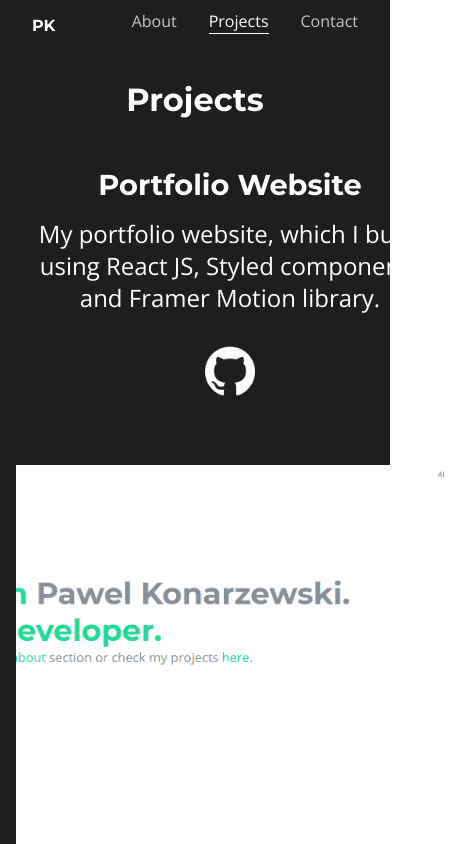
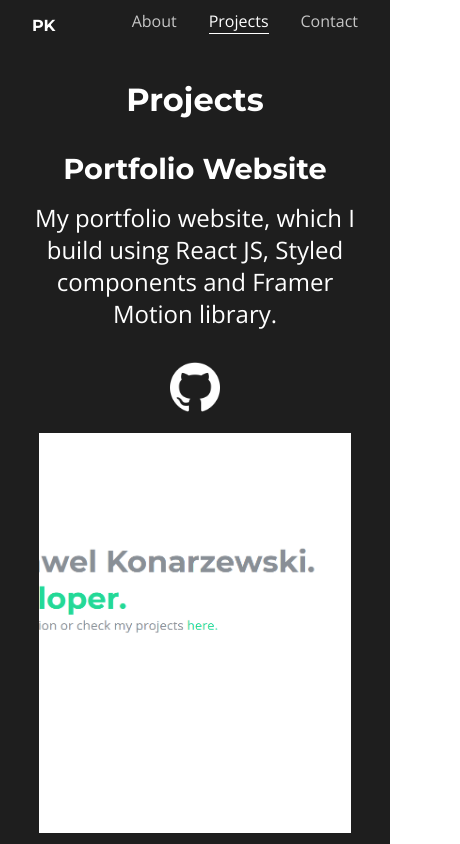
Before and after one commit to KonarzewskiP/portfolioWeb, a React (Create React App) app: page /projects in a window 390 px wide. Shown: the top 844 px of the page, 460 px wide, since content can reach past the window. Built offline with nearby package versions, Linux system fonts and the light colour scheme.

Commit message:
fix responsive layout

```diff
--- a/src/App.js
+++ b/src/App.js
@@ -21,7 +21,8 @@ function App() {
         <div className="App">
 
             <GlobalStyle/>
-            <AnimatePresence exitBeforeEnter>
+            {/*<AnimatePresence exitBeforeEnter>*/}
+            <AnimatePresence >
                 <ScrollToTop/>
             <Switch location={location} key={location.pathname}>
                 <Route path="/" exact>
--- a/src/components/AboutMeSection.js
+++ b/src/components/AboutMeSection.js
@@ -22,6 +22,7 @@ const AboutMeSection = () => {
 };
 
 const StyledAboutMe = styled.div`
+
   text-align: center;
   display: flex;
   justify-content: center;
@@ -42,7 +43,6 @@ const StyledAboutMe = styled.div`
 
   p {
     line-height: 2.5rem;
-    text-align: left;
     font-weight: lighter;
     @media (max-width: 800px) {
       font-size: 1.5rem;
@@ -52,12 +52,12 @@ const StyledAboutMe = styled.div`
 `
 
 const StyledAbout = styled.div`
-  width: 1000px;
+  width:60%;
   @media (max-width: 1100px) {
-    width: 700px;
+    width:70%;
   }
   @media (max-width: 800px) {
-    width: 460px;
+    width: 90%;
   }
 `
 
--- a/src/components/ExperienceSection.js
+++ b/src/components/ExperienceSection.js
@@ -78,9 +78,9 @@ const ExperienceSection = () => {
                         </div>
                     </Icon>
 
+                </Icons>
                 <h3>To see my skills in action, check out my <Link to="/projects"  ><motion.span whileHover={{scale: 1.2,color: "#fff"}}>projects.</motion.span></Link></h3>
-                </Icons>
-                </TechnicalSkills>
+            </TechnicalSkills>
         </StyledExperience>
     );
 };
@@ -111,39 +111,31 @@ const StyledExperience = styled.div`
 `
 
 const TechnicalSkills = styled.div`
+  width: 90%;
+
   a {
     text-decoration: underline;
     color: #000;
+
   }
 `
 const Icons = styled(motion.div)`
   display: flex;
   flex-wrap: wrap;
   justify-content: center;
-  width: 1000px;
-
-  @media (max-width: 1100px) {
-    width: 700px;
-    margin: auto;
-  }
-  @media (max-width: 800px) {
-    width: 500px;
-    margin: auto;
-  }
 
   img {
     height: 100px;
     margin: 7px;
     @media (max-width: 800px) {
-      height: 80px;
+      height: 70px;
     }
   }
 `
 
 const Icon = styled.div`
   justify-content: center;
-  padding: 1rem;
-
+  padding: 0.7rem;
 `
 
 
--- a/src/components/Nav.js
+++ b/src/components/Nav.js
@@ -12,7 +12,7 @@ const Nav = () => {
 
     useEffect(() => {
         if (currentPath === '/contact') {
-            changeColors({background: "#C1C1C1", color: "#6B7176", hover: "#000"})
+            changeColors({background: "#e5e5e5", color: "#6B7176", hover: "#000"})
         } else if (currentPath === '/about') {
             changeColors({background: "#3bf6d4", color: "#6B7176", hover: "#000"})
         } else if (currentPath === '/projects') {
@@ -88,6 +88,7 @@ const Nav = () => {
 };
 
 const StyledNav = styled(motion.nav)`
+  width: 100%;
   height: 5vh;
   display: flex;
   justify-content: space-between;
--- a/src/components/ProjectComponent.js
+++ b/src/components/ProjectComponent.js
@@ -6,52 +6,71 @@ import {motion} from "framer-motion";
 const ProjectComponent = ({project}) => {
     return (
         <StyledProject>
-            <StyledInfo>
-                <Test>
+            <StyledDescription>
                 <h4>{`${project.name}`}</h4>
                 <p>{`${project.description}`}</p>
                 <a href={project.gitHubLink} target="_blank" rel="noreferrer"><img src={gitLogo} alt="GitHub logo"/></a>
-                </Test>
-            </StyledInfo>
-            <StyledInfo>
-                <Test>
-                    <Shadow>
+            </StyledDescription>
+            <StyledImage>
                 <img src={project.image} alt="project"/>
                 <StyledOverlay whileHover={{opacity: 1}}>
                     <h4>TECH USED:</h4>
                     <p>{project.technology.join(", ")}</p>
                 </StyledOverlay>
-                    </Shadow>
-                </Test>
-            </StyledInfo>
+            </StyledImage>
         </StyledProject>
     );
 };
 const StyledProject = styled.div`
   padding: 2rem 0;
+  //width: 90%;
+  display: flex;
+  flex-direction: row;
   text-align: center;
-  @media (min-width: 1100px) {
-    display: flex;
+  align-items: center;
+  justify-content: center;
+
+
+  @media (max-width: 1100px) {
     flex-wrap: wrap;
-    justify-content: center;
-    align-items: center;
+  }
+
+  h4 {
+    font-size: 2.5rem;
+    @media (max-width: 1100px) {
+      font-size: 2.5rem;
+    }
+    @media (max-width: 800px) {
+      font-size: 1.8rem;
+    }
   }
 
   p {
     padding: 1rem 0;
     font-size: 1.7rem;
-
+    width: 70%;
     line-height: 2.5rem;
     @media (max-width: 1100px) {
       font-size: 1.7rem;
+      width: 100%;
     }
     @media (max-width: 800px) {
       font-size: 1.5rem;
       line-height: 2rem;
     }
   }
+
 `
-const StyledInfo = styled.div`
+
+const StyledDescription = styled.div`
+  display: flex;
+  flex-direction: column;
+  width: 50%;
+  align-items: center;
+
+  @media (max-width: 480px) {
+    width: 90%;
+  }
 
   img {;
     margin: 1rem 0;
@@ -60,43 +79,25 @@ const StyledInfo = styled.div`
       height: 50px;
     }
   }
+
+
 `
-
-const Test = styled.div`
-  padding: 1rem;
-  flex: 1;
-  width: 700px;
+const StyledImage = styled.div`
+  //padding: 1rem;
+  width: 50%;
+  position: relative;
   @media (max-width: 1100px) {
-    width: 700px;
-    margin: auto;
+    width: 70%;
   }
   @media (max-width: 800px) {
-    width: 460px;
-    margin: auto;
+    width: 80%;
   }
-
-  h4{
-    font-size: 2.5rem;
-    @media (max-width: 1100px) {
-      font-size: 2.5rem;
-    }
-    @media (max-width: 800px) {
-      font-size: 1.8rem;
-    }
-  }
-`
-const Shadow = styled(motion.div)`
-  position: relative;
 
   img {
     display: block;
     height: 400px;
     width: 100%;
     object-fit: cover;
-  }
-
-  p {
-    text-align: center;
   }
 `
 
--- a/src/data/ProjectsData.js
+++ b/src/data/ProjectsData.js
@@ -36,7 +36,7 @@ const ProjectsData = () => {
             name: "Cryptocurrency Wallet",
             id: uuidv4(),
             description: "Cryptocurrency wallet is a final project of Java software development bootcamp. It fetches " +
-                "exchange rates from external API, consume JSON and enable registered users to buy or sell" +
+                "exchange rates from external API, consume JSON and enable registered users to buy or sell " +
                 "cryptocurrencies.",
             gitHubLink: "https://github.com/ProjektGrupowyJavalon3/Cryptocurrencywallet",
             technology: [
--- a/src/pages/About.js
+++ b/src/pages/About.js
@@ -26,16 +26,15 @@ const About = () => {
 };
 
 const AboutStyled = styled(motion.div)`
-  min-height: 100vh;
-  display: block;
+  //min-height: 100vh;
+  height: 100%;
+  //display: block;
   align-items: center;
   justify-content: space-between;
-  padding: 5rem 0;
+  padding: 3rem 0;
   background: #3bf6d4;
   background-size: cover;
   margin-top: -5vh;
-
-
 `
 
 export default About;
--- a/src/pages/Contact.js
+++ b/src/pages/Contact.js
@@ -19,65 +19,65 @@ const Contact = () => {
             <Nav/>
             <StyledContacts>
                 <h2>Contact</h2>
-                <StyledContact>
                 <StyledContactInfo>
                     <p>
                         Feel free to send me an email
                         <span> pawelkonarzewski13@gmail.com </span>or connect and message me on:
                     </p>
-                        <a href="https://github.com/KonarzewskiP" target="_blank" rel="noreferrer"><img src={git} alt="git logo"/></a>
-                        <a href="https://www.linkedin.com/in/pawe%C5%82-konarzewski-181617194/" target="_blank" rel="noreferrer"><img src={linkedIn} alt="linked in logo"/></a>
+                    <a href="https://github.com/KonarzewskiP" target="_blank" rel="noreferrer"><img src={git}
+                                                                                                    alt="git logo"/></a>
+                    <a href="https://www.linkedin.com/in/pawe%C5%82-konarzewski-181617194/" target="_blank"
+                       rel="noreferrer"><img src={linkedIn} alt="linked in logo"/></a>
                 </StyledContactInfo>
-                </StyledContact>
-                <StyledContact>
                 <StyledImage>
                     <img src={image} alt="man behind computer"/>
                 </StyledImage>
-                </StyledContact>
             </StyledContacts>
         </motion.div>
     );
 };
 
 const StyledContacts = styled(motion.div)`
-  padding: 5rem 10rem;
+  height: 100%;
+  padding: 5rem 0;
   color: #565656;
   background: #e5e5e5;
   margin-top: -5vh;
+  display: flex;
+  flex-direction: column;
+  flex-wrap: wrap;
   text-align: center;
+  align-items: center;
 
   h2 {
-    display: flex;
-    justify-content: center;
     color: #000000;
     @media (max-width: 1100px) {
       font-size: 3rem;
-      //padding-bottom: 3rem;
     }
   }
-
-`
-
-const StyledContact = styled.div`
-  display: flex;
-  justify-content: center;
-  flex-wrap: wrap;
-`
-
-const StyledContactInfo = styled.div`
-  width: 600px;
-
   p {
     font-size: 2rem;
     padding: 2rem;
     @media (max-width: 800px) {
-      font-size: 1.5rem;
+      font-size: 1.3rem;
+      padding: 1rem;
     }
   }
+  a {
+    margin: 2.5rem;
+  }
+  span {
+    color: #000000;
+  }
+`
 
-  a {
-    text-align: center;
-    margin: 3rem;
+const StyledContactInfo = styled.div`
+  width: 30%;
+  @media (max-width: 1100px) {
+    width: 70%;
+  }
+  @media (max-width: 800px) {
+    width: 90%;
   }
 
   img {
@@ -86,19 +86,18 @@ const StyledContactInfo = styled.div`
       height: 65px;
     }
   }
-
-  span {
-    color: #000000;
-    text-align: center;
-  }
 `
 
 const StyledImage = styled.div`
-  img {
-    height: 600px;
+  img{
+    width: 70%;
+    @media (max-width: 1100px) {
+      width: 80%;
+    }
     @media (max-width: 800px) {
-      height: 400px;
+      width: 90%;
     }
   }
+
 `
 export default Contact;
--- a/src/pages/MainPage.js
+++ b/src/pages/MainPage.js
@@ -99,8 +99,7 @@ const StyledAbout = styled(motion.div)`
 const StyledInfo = styled(motion.div)`
   display: flex;
   flex-wrap: wrap;
-  width: 100%;
-  min-width: 400px;
+  width: 90%;
 `
 
 const StyledSpan = styled(motion.span)`
--- a/src/pages/Projects.js
+++ b/src/pages/Projects.js
@@ -28,14 +28,18 @@ const Projects = () => {
 };
 
 const StyledProjects = styled(motion.div)`
-  //min-height: 100vh;
-  align-items: center;
-  //justify-content: space-between;
-  padding: 5rem 0;
+  height: 100%;
+  padding: 5rem 2rem;
   color: #fff;
   background: #1E1E1E;
   margin-top: -5vh;
 
+  @media (max-width: 1100px) {
+    padding: 5rem 1rem;
+  }
+  @media (max-width: 800px) {
+    padding: 5rem 0;
+  }
 
   h2 {
     @media (min-width: 1100px) {
```
Also changed, not shown: src/components/RandomFacts.js (+8 -7 lines), public/manifest.json, 1 other file (tests, documents, lock files or other folders). Lines whose indentation alone changed are shown as unchanged.
